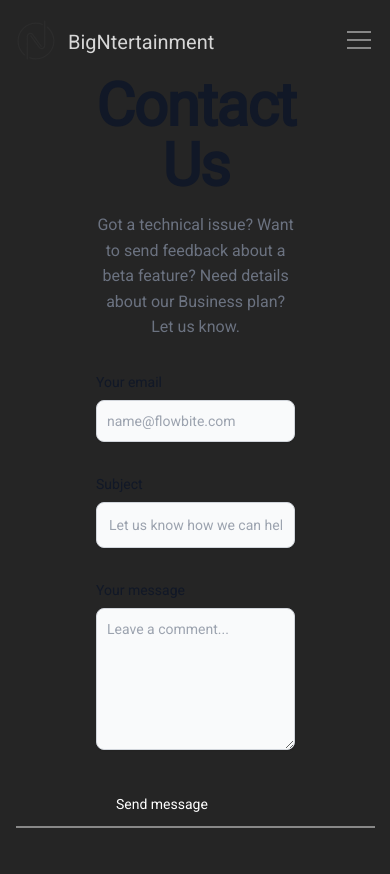
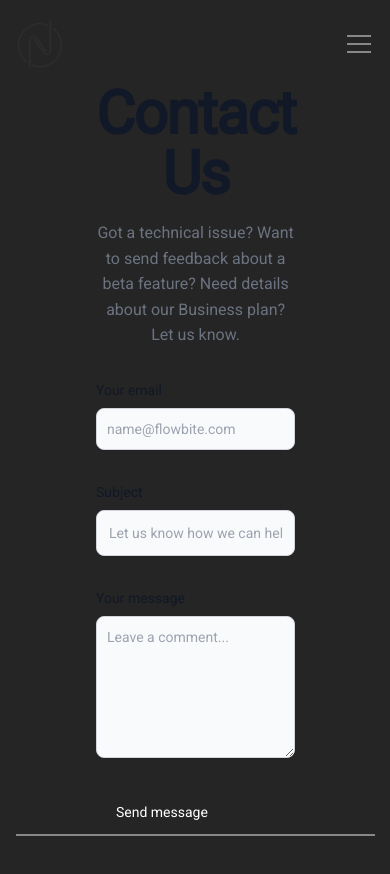
Before and after one commit to BigNtertainment/BigNtertainment, a Next.js app: page /contact in a window 390 px wide. Shown: the top 874 px of the page. Built offline with nearby package versions, Linux system fonts and the light colour scheme.

Commit message:
Add responsive to logo

```diff
--- a/src/components/layout/Navigation/ClassicNav.tsx
+++ b/src/components/layout/Navigation/ClassicNav.tsx
@@ -6,13 +6,11 @@ import NavAuth from "./NavAuth";
 const ClassicNav = () => {
 	return (
 		<>
-			<div className="h-full flex gap-6 ">
+			<div className="h-full flex gap-3 ">
 				<div className="relative h-full aspect-square ">
-					<Logo fill={true} className="opacity-50" />
+					<Logo className="opacity-60" height={48} width={48} />
 				</div>
-				<div className="flex items-center translate-y-0.5 -translate-x-3 text-xl py-1.5 lg:p-0">
-					BigNtertainment
-				</div>
+
 				<NavLinks className={"hidden lg:flex"} />
 			</div>
 			<div className="gap-10 hidden lg:flex">
```
